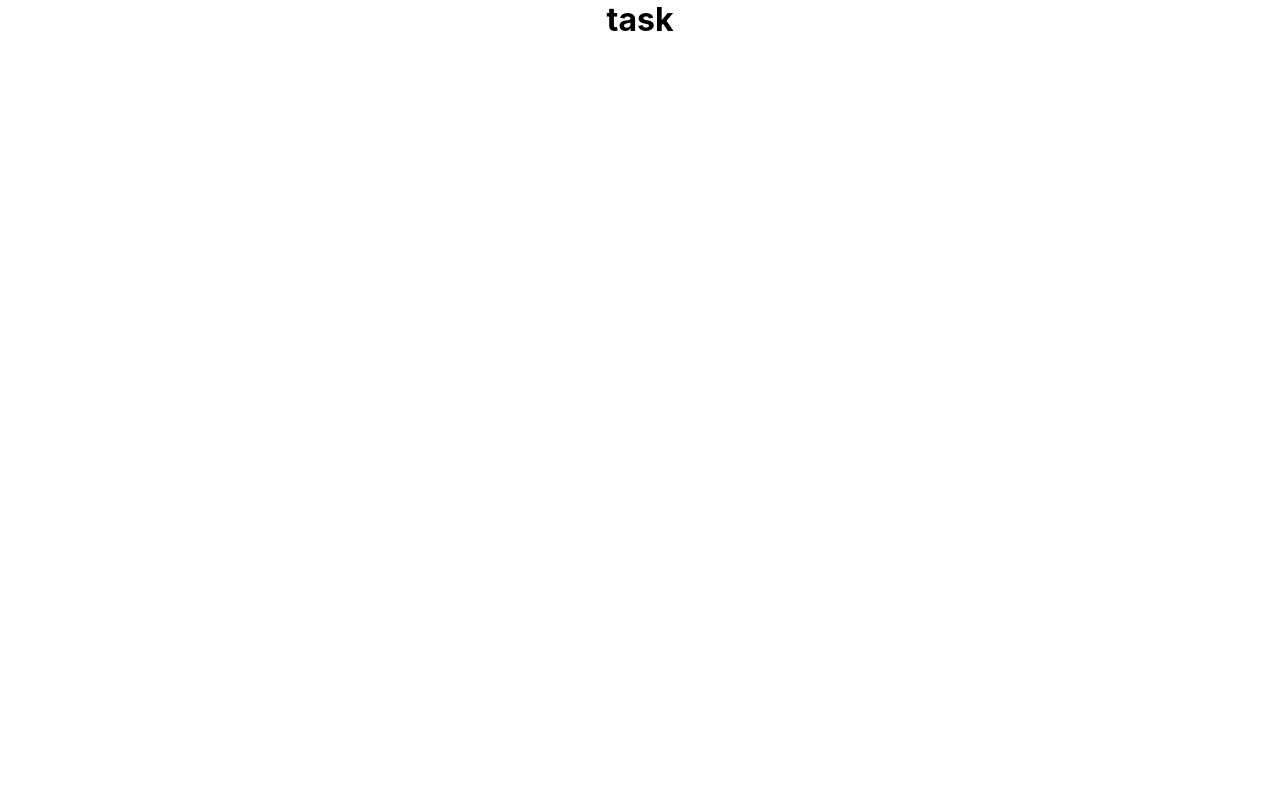
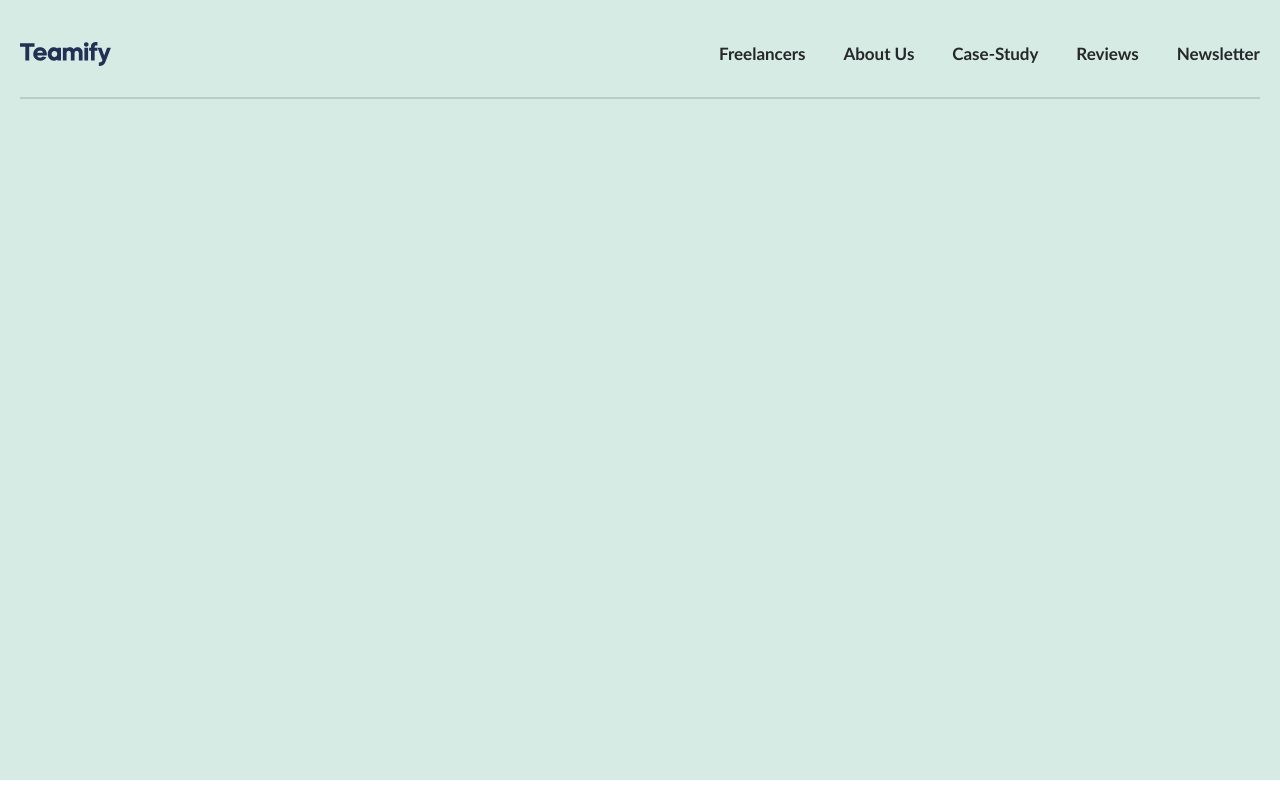
Before and after one commit to dima-leveret/CodeaddictRecruitmentTask, a React (Create React App) app in the folder crt-app/: page / in a window 1280 px wide. Built offline with nearby package versions, Linux system fonts and the light colour scheme.

Commit message:
created branch Landing Page (LP) and started with navigation

```diff
--- a/crt-app/src/App.js
+++ b/crt-app/src/App.js
@@ -1,9 +1,12 @@
+import React from "react";
 import './App.css';
+
+import NavBar from './components/NavBar'
 
 function App() {
   return (
     <div className="App">
-     <h1>task</h1>
+      <NavBar/>
     </div>
   );
 }
--- /dev/null
+++ b/crt-app/src/components/NavBar.js
@@ -0,0 +1,33 @@
+import React from "react";
+import '../style/NavBar.css';
+import TeamifyLogo from '../img/teamify.svg'
+
+class NavBar extends React.Component {
+
+
+    render () {
+        return (
+            <div className="Landing-Page">
+                <div className="Background">
+                    <header>
+                        <div className="header-container">
+                            <img className="Teamify" src={TeamifyLogo} alt="Teamify-logo"/>
+                            <nav className="nav">
+                                <ul>
+                                    <li>Freelancers</li>
+                                    <li>About Us</li>
+                                    <li>Case-Study</li>
+                                    <li>Reviews</li>
+                                    <li>Newsletter</li>
+                                </ul>
+                            </nav>
+                        </div>
+                        <hr/>
+                    </header>
+                </div>
+            </div>
+        )
+    }
+}
+
+export default NavBar;
--- /dev/null
+++ b/crt-app/src/style/NavBar.css
@@ -0,0 +1,66 @@
+.Landing-Page {
+    width: 100%;
+    max-width: 1440px;
+}
+
+.Background {
+    max-width: 1440px;
+    width: 100%;
+    height: 780px;
+    background-color: #d6ebe4;
+}
+
+header {
+    display: flex;
+    align-items: center;
+    flex-direction: column;
+    padding-top: 39px;
+}
+
+.header-container {
+    width: 100%;
+    max-width: 1240px;
+    display: flex;
+    justify-content: space-between;
+    align-items: center;
+}
+
+.Teamify {
+    width: 91px;
+    height: 24px;
+    /* margin: 2px 608px 32px 0; */
+    object-fit: contain;
+    /* background-color: #213053; */
+}
+
+.nav {
+    max-width: 541px;
+    width: 100%;
+}
+
+.nav > ul {
+    display: flex;
+    justify-content: space-between;
+    list-style: none;
+}
+
+.nav > ul > li {
+    height: 30px;
+    font-size: 17px;
+    font-weight: bold;
+    line-height: 1.76;
+    text-align: right;
+    color: #262729;
+    font-family: 'Gill Sans', 'Gill Sans MT', Calibri, 'Trebuchet MS', sans-serif;
+    cursor: pointer;
+}
+
+header > hr {
+    max-width: 1240px;
+    width: 100%;
+    height: 1px;
+    margin: 28px 0 0;
+    transform: rotate(0deg);
+    opacity: 0.15;
+    border: solid 1px #1d263a;
+}
```
Also changed, not shown: crt-app/src/img/teamify.svg (added), crt-app/src/logo.svg (added).
